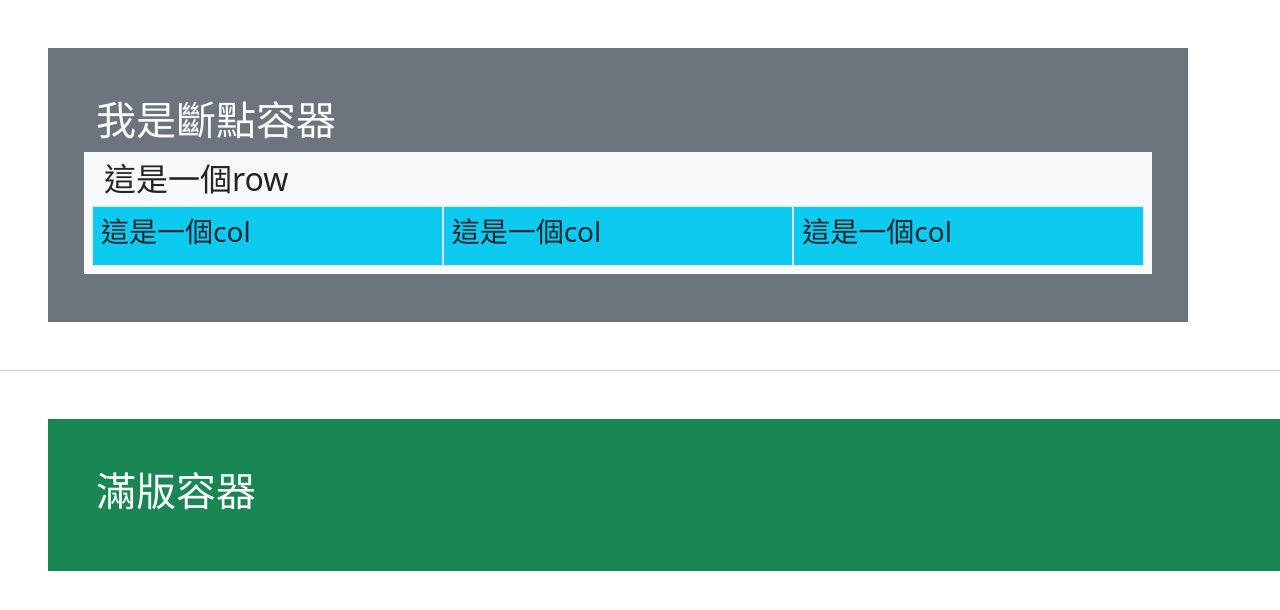
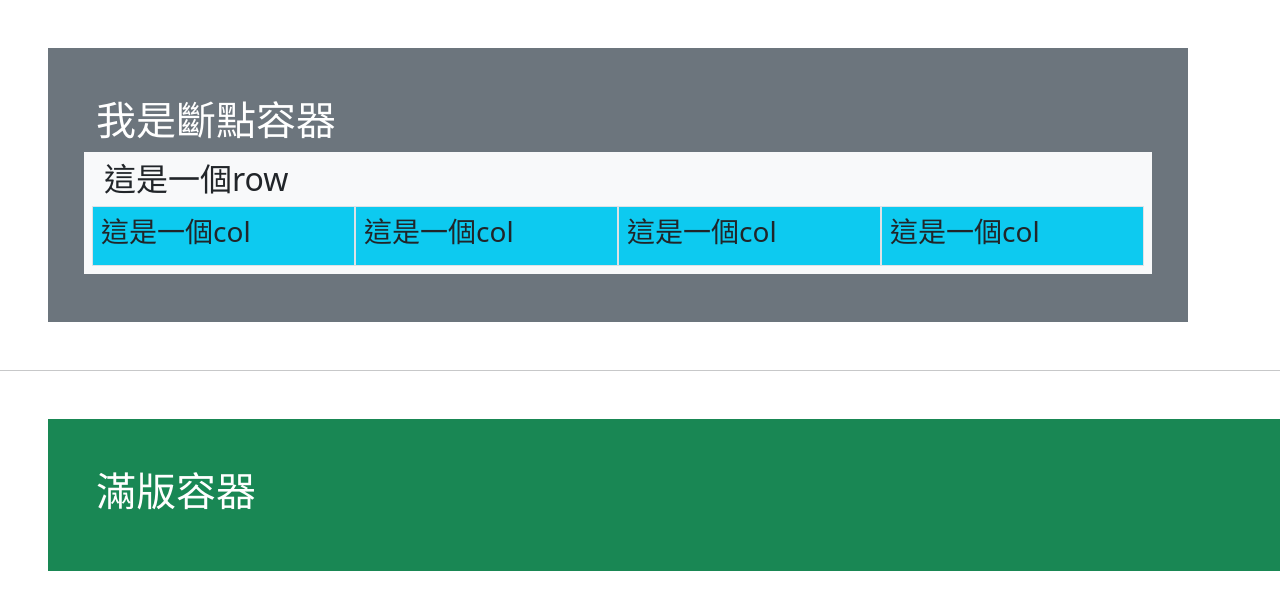
Before and after one commit to debbie1021/aliceyyjweb.github.io, a plain HTML site: page bt/index.html in a window 1280 px wide. Shown: the top 610 px of the page. Drawn offline with nearby package versions, Linux system fonts and the light colour scheme.

Commit message:
測試容器

```diff
--- a/bt/index.html
+++ b/bt/index.html
@@ -14,13 +14,16 @@
         <h1>我是斷點容器</h1>
         <div class="row bg-light text-dark p-2">
             <h2>這是一個row</h2>
-            <div class="col-4 bg-info text-dark p-2 border">
+            <div class="col-12 col-md-6 col-lg-3 bg-info text-dark p-2 border">
                 <h3>這是一個col</h3>
             </div>
-            <div class="col-4 bg-info text-dark p-2 border">
+            <div class="col-12 col-md-6 col-lg-3 bg-info text-dark p-2 border">
                 <h3>這是一個col</h3>
             </div>
-            <div class="col-4 bg-info text-dark p-2 border">
+            <div class="col-12 col-md-6 col-lg-3 bg-info text-dark p-2 border">
+                <h3>這是一個col</h3>
+            </div>
+            <div class="col-12 col-md-6 col-lg-3 bg-info text-dark p-2 border">
                 <h3>這是一個col</h3>
             </div>
         </div>
```
Also changed, not shown: FLLY/index.html (added, +15 -0 lines).
